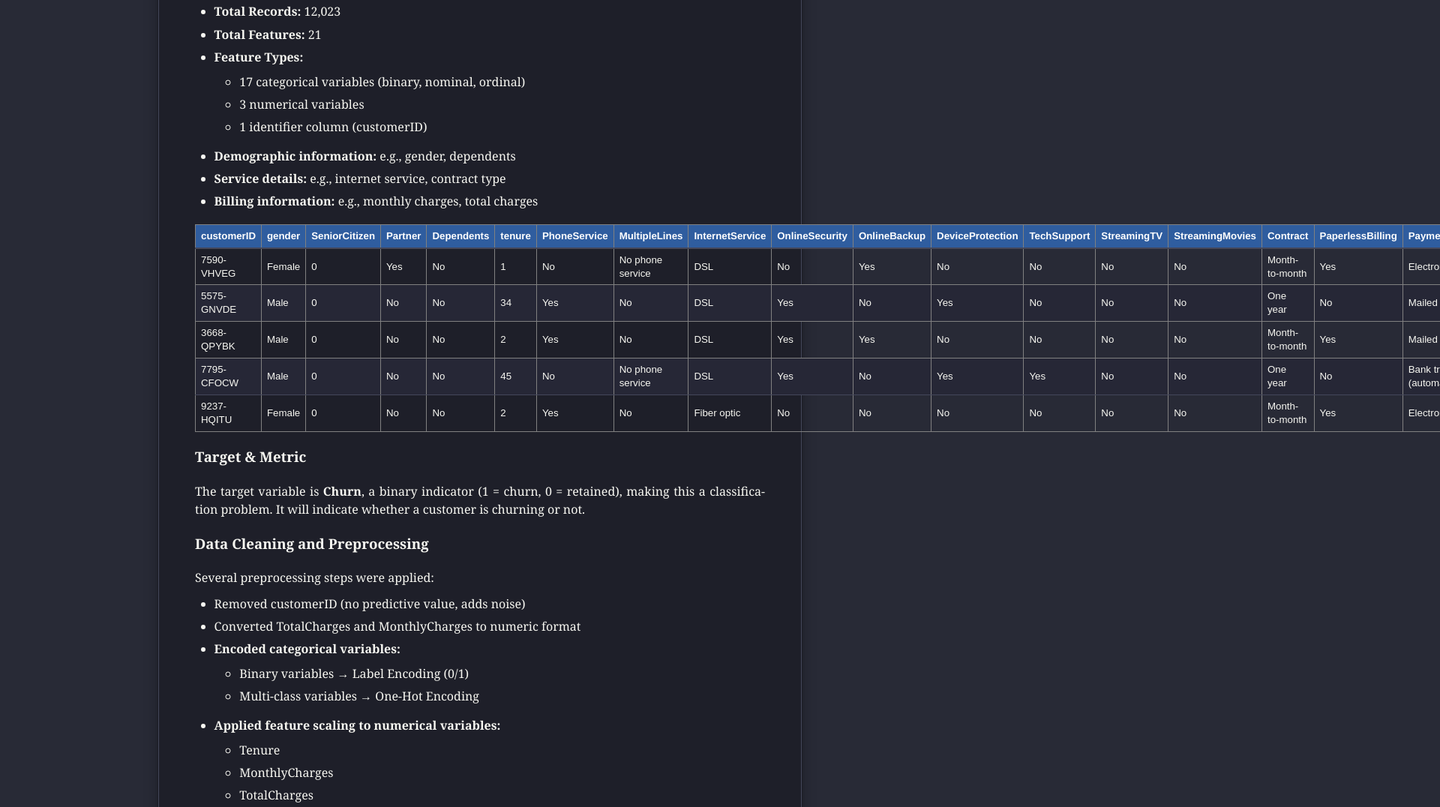
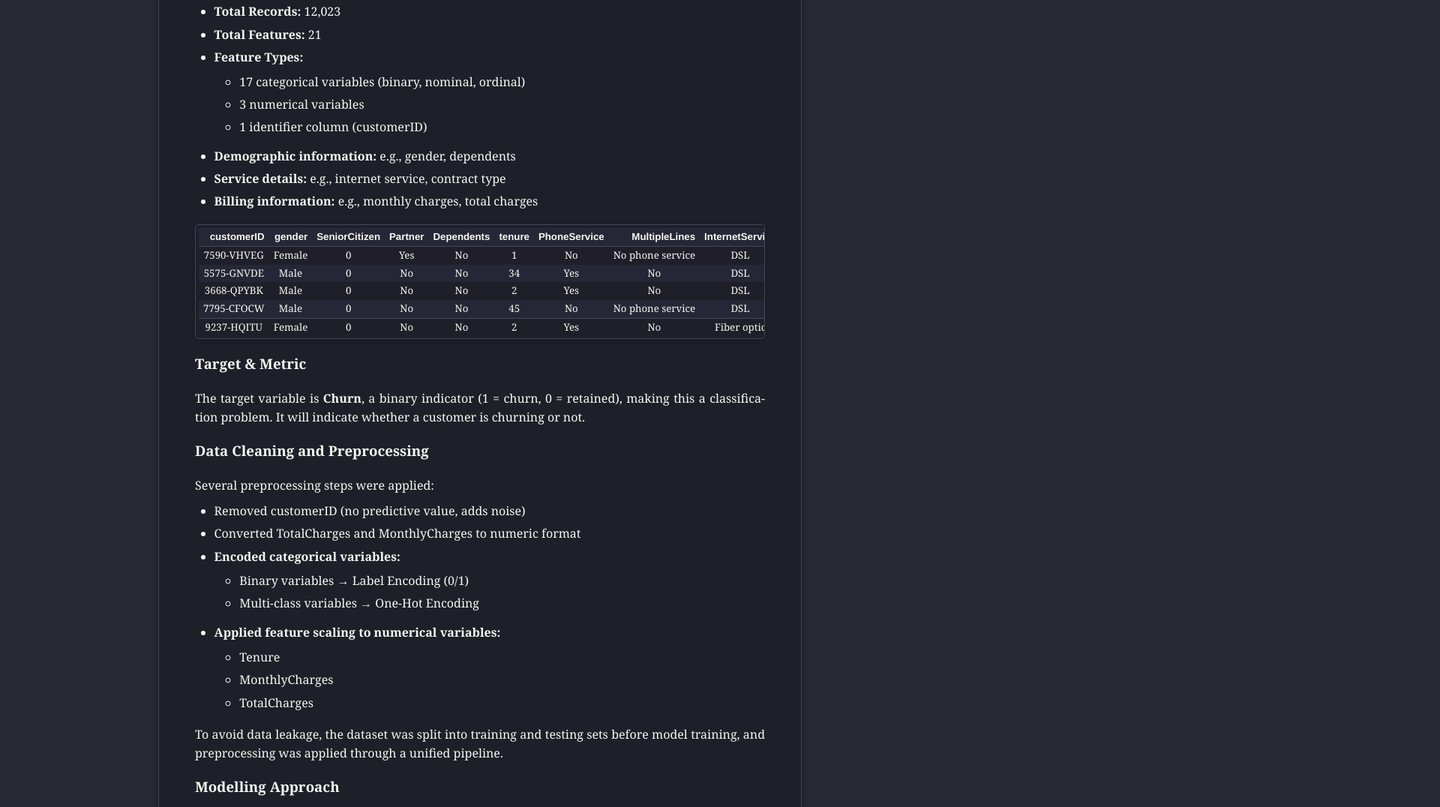
Before and after one commit to nishant1529/customer_churn_dashboard, a website: page index.html in a window 1280 px wide. Shown: the part 1457-2533 px from the top of the page at 75% size, 1920 px wide, since content can reach past the window. Drawn offline with Linux system fonts and the light colour scheme.

Commit message:
Update customer data table to a responsive layout
Replaced the old table with a new responsive table layout for customer data.

```diff
--- a/index.html
+++ b/index.html
@@ -217,155 +217,100 @@
                         <li><strong>Service details:</strong> e.g., internet service, contract type</li>
                         <li><strong>Billing information:</strong> e.g., monthly charges, total charges</li>
                     </ul>
-
-                    <table border="1" cellspacing="0" cellpadding="6" style="border-collapse: collapse; width: 100%; font-family: Arial, sans-serif;">
-                        <thead style="background-color: #2F5D9F; color: white;">
-                            <tr>
-                                <th>customerID</th>
-                                <th>gender</th>
-                                <th>SeniorCitizen</th>
-                                <th>Partner</th>
-                                <th>Dependents</th>
-                                <th>tenure</th>
-                                <th>PhoneService</th>
-                                <th>MultipleLines</th>
-                                <th>InternetService</th>
-                                <th>OnlineSecurity</th>
-                                <th>OnlineBackup</th>
-                                <th>DeviceProtection</th>
-                                <th>TechSupport</th>
-                                <th>StreamingTV</th>
-                                <th>StreamingMovies</th>
-                                <th>Contract</th>
-                                <th>PaperlessBilling</th>
-                                <th>PaymentMethod</th>
-                                <th>MonthlyCharges</th>
-                                <th>TotalCharges</th>
-                                <th>Churn</th>
+                    <div style="margin:1.1rem 0 0.2rem;">
+                      <figure style="margin:0 0 1.2rem; text-align:center;">
+                        <div style="overflow-x:auto; -webkit-overflow-scrolling:touch; border:1px solid var(--table-head-border); border-radius:4px; box-shadow:0 1px 4px rgba(0,0,0,0.25); padding:4px 4px 2px; background:var(--page-bg);">
+                        <table style="border-collapse:collapse; font-size:0.62rem; min-width:1000px; width:max-content; margin:0;">
+                            <thead>
+                                <tr style="background:var(--table-stripe); border-bottom:1px solid var(--table-head-border); text-align:right;">
+                                    <th style="padding:3px 6px;">customerID</th><th style="padding:3px 6px;">gender</th>
+                                    <th style="padding:3px 6px;">SeniorCitizen</th><th style="padding:3px 6px;">Partner</th>
+                                    <th style="padding:3px 6px;">Dependents</th><th style="padding:3px 6px;">tenure</th>
+                                    <th style="padding:3px 6px;">PhoneService</th><th style="padding:3px 6px;">MultipleLines</th>
+                                    <th style="padding:3px 6px;">InternetService</th><th style="padding:3px 6px;">OnlineSecurity</th>
+                                    <th style="padding:3px 6px;">OnlineBackup</th><th style="padding:3px 6px;">DeviceProtection</th>
+                                    <th style="padding:3px 6px;">TechSupport</th><th style="padding:3px 6px;">StreamingTV</th>
+                                    <th style="padding:3px 6px;">StreamingMovies</th><th style="padding:3px 6px;">Contract</th>
+                                    <th style="padding:3px 6px;">PaperlessBilling</th><th style="padding:3px 6px;">PaymentMethod</th>
+                                    <th style="padding:3px 6px;">MonthlyCharges</th><th style="padding:3px 6px;">TotalCharges</th>
+                                    <th style="padding:3px 6px;">Churn</th>
                                 </tr>
                             </thead>
                             <tbody>
                                 <tr>
-                                <td>7590-VHVEG</td>
-                                <td>Female</td>
-                                <td>0</td>
-                                <td>Yes</td>
-                                <td>No</td>
-                                <td>1</td>
-                                <td>No</td>
-                                <td>No phone service</td>
-                                <td>DSL</td>
-                                <td>No</td>
-                                <td>Yes</td>
-                                <td>No</td>
-                                <td>No</td>
-                                <td>No</td>
-                                <td>No</td>
-                                <td>Month-to-month</td>
-                                <td>Yes</td>
-                                <td>Electronic check</td>
-                                <td>29.85</td>
-                                <td>29.85</td>
-                                <td>No</td>
+                                    <td style="padding:3px 6px;">7590-VHVEG</td> <td style="padding:3px 6px;">Female</td>
+                                    <td style="padding:3px 6px;">0</td> <td style="padding:3px 6px;">Yes</td>
+                                    <td style="padding:3px 6px;">No</td> <td style="padding:3px 6px;">1</td>
+                                    <td style="padding:3px 6px;">No</td> <td style="padding:3px 6px;">No phone service</td>
+                                    <td style="padding:3px 6px;">DSL</td><td style="padding:3px 6px;">No</td>
+                                    <td style="padding:3px 6px;">Yes</td><td style="padding:3px 6px;">No</td>
+                                    <td style="padding:3px 6px;">No</td><td style="padding:3px 6px;">No</td>
+                                    <td style="padding:3px 6px;">No</td><td style="padding:3px 6px;">Month-to-month</td>
+                                    <td style="padding:3px 6px;">Yes</td><td style="padding:3px 6px;">Electronic check</td>
+                                    <td style="padding:3px 6px;">29.85</td><td style="padding:3px 6px;">29.85</td>
+                                    <td style="padding:3px 6px;">No</td>
                                 </tr>
 
                                 <tr>
-                                <td>5575-GNVDE</td>
-                                <td>Male</td>
-                                <td>0</td>
-                                <td>No</td>
-                                <td>No</td>
-                                <td>34</td>
-                                <td>Yes</td>
-                                <td>No</td>
-                                <td>DSL</td>
-                                <td>Yes</td>
-                                <td>No</td>
-                                <td>Yes</td>
-                                <td>No</td>
-                                <td>No</td>
-                                <td>No</td>
-                                <td>One year</td>
-                                <td>No</td>
-                                <td>Mailed check</td>
-                                <td>56.95</td>
-                                <td>1889.5</td>
-                                <td>No</td>
+                                    <td style="padding:3px 6px;">5575-GNVDE</td><td style="padding:3px 6px;">Male</td>
+                                    <td style="padding:3px 6px;">0</td><td style="padding:3px 6px;">No</td>
+                                    <td style="padding:3px 6px;">No</td><td style="padding:3px 6px;">34</td>
+                                    <td style="padding:3px 6px;">Yes</td><td style="padding:3px 6px;">No</td>
+                                    <td style="padding:3px 6px;">DSL</td><td style="padding:3px 6px;">Yes</td>
+                                    <td style="padding:3px 6px;">No</td><td style="padding:3px 6px;">Yes</td>
+                                    <td style="padding:3px 6px;">No</td><td style="padding:3px 6px;">No</td>
+                                    <td style="padding:3px 6px;">No</td><td style="padding:3px 6px;">One year</td>
+                                    <td style="padding:3px 6px;">No</td><td style="padding:3px 6px;">Mailed check</td>
+                                    <td style="padding:3px 6px;">56.95</td><td style="padding:3px 6px;">1889.5</td>
+                                    <td style="padding:3px 6px;">No</td>
                                 </tr>
 
                                 <tr>
-                                <td>3668-QPYBK</td>
-                                <td>Male</td>
-                                <td>0</td>
-                                <td>No</td>
-                                <td>No</td>
-                                <td>2</td>
-                                <td>Yes</td>
-                                <td>No</td>
-                                <td>DSL</td>
-                                <td>Yes</td>
-                                <td>Yes</td>
-                                <td>No</td>
-                                <td>No</td>
-                                <td>No</td>
-                                <td>No</td>
-                                <td>Month-to-month</td>
-                                <td>Yes</td>
-                                <td>Mailed check</td>
-                                <td>53.85</td>
-                                <td>108.15</td>
-                                <td>Yes</td>
+                                    <td style="padding:3px 6px;">3668-QPYBK</td><td style="padding:3px 6px;">Male</td>
+                                    <td style="padding:3px 6px;">0</td><td style="padding:3px 6px;">No</td>
+                                    <td style="padding:3px 6px;">No</td><td style="padding:3px 6px;">2</td>
+                                    <td style="padding:3px 6px;">Yes</td><td style="padding:3px 6px;">No</td>
+                                    <td style="padding:3px 6px;">DSL</td><td style="padding:3px 6px;">Yes</td>
+                                    <td style="padding:3px 6px;">Yes</td><td style="padding:3px 6px;">No</td>
+                                    <td style="padding:3px 6px;">No</td><td style="padding:3px 6px;">No</td>
+                                    <td style="padding:3px 6px;">No</td><td style="padding:3px 6px;">Month-to-month</td>
+                                    <td style="padding:3px 6px;">Yes</td><td style="padding:3px 6px;">Mailed check</td>
+                                    <td style="padding:3px 6px;">53.85</td><td style="padding:3px 6px;">108.15</td>
+                                    <td style="padding:3px 6px;">Yes</td>
                                 </tr>
 
                                 <tr>
-                                <td>7795-CFOCW</td>
-                                <td>Male</td>
-                                <td>0</td>
-                                <td>No</td>
-                                <td>No</td>
-                                <td>45</td>
-                                <td>No</td>
-                                <td>No phone service</td>
-                                <td>DSL</td>
-                                <td>Yes</td>
-                                <td>No</td>
-                                <td>Yes</td>
-                                <td>Yes</td>
-                                <td>No</td>
-                                <td>No</td>
-                                <td>One year</td>
-                                <td>No</td>
-                                <td>Bank transfer (automatic)</td>
-                                <td>42.3</td>
-                                <td>1840.75</td>
-                                <td>No</td>
+                                    <td style="padding:3px 6px;">7795-CFOCW</td><td style="padding:3px 6px;">Male</td>
+                                    <td style="padding:3px 6px;">0</td><td style="padding:3px 6px;">No</td>
+                                    <td style="padding:3px 6px;">No</td><td style="padding:3px 6px;">45</td>
+                                    <td style="padding:3px 6px;">No</td><td style="padding:3px 6px;">No phone service</td>
+                                    <td style="padding:3px 6px;">DSL</td><td style="padding:3px 6px;">Yes</td>
+                                    <td style="padding:3px 6px;">No</td><td style="padding:3px 6px;">Yes</td>
+                                    <td style="padding:3px 6px;">Yes</td><td style="padding:3px 6px;">No</td>
+                                    <td style="padding:3px 6px;">No</td><td style="padding:3px 6px;">One year</td>
+                                    <td style="padding:3px 6px;">No</td><td style="padding:3px 6px;">Bank transfer (automatic)</td>
+                                    <td style="padding:3px 6px;">42.3</td><td style="padding:3px 6px;">1840.75</td>
+                                    <td style="padding:3px 6px;">No</td>
                                 </tr>
 
                                 <tr>
-                                <td>9237-HQITU</td>
-                                <td>Female</td>
-                                <td>0</td>
-                                <td>No</td>
-                                <td>No</td>
-                                <td>2</td>
-                                <td>Yes</td>
-                                <td>No</td>
-                                <td>Fiber optic</td>
-                                <td>No</td>
-                                <td>No</td>
-                                <td>No</td>
-                                <td>No</td>
-                                <td>No</td>
-                                <td>No</td>
-                                <td>Month-to-month</td>
-                                <td>Yes</td>
-                                <td>Electronic check</td>
-                                <td>70.7</td>
-                                <td>151.65</td>
-                                <td>Yes</td>
+                                    <td style="padding:3px 6px;">9237-HQITU</td><td style="padding:3px 6px;">Female</td>
+                                    <td style="padding:3px 6px;">0</td><td style="padding:3px 6px;">No</td>
+                                    <td style="padding:3px 6px;">No</td><td style="padding:3px 6px;">2</td>
+                                    <td style="padding:3px 6px;">Yes</td><td style="padding:3px 6px;">No</td>
+                                    <td style="padding:3px 6px;">Fiber optic</td><td style="padding:3px 6px;">No</td>
+                                    <td style="padding:3px 6px;">No</td><td style="padding:3px 6px;">No</td>
+                                    <td style="padding:3px 6px;">No</td><td style="padding:3px 6px;">No</td>
+                                    <td style="padding:3px 6px;">No</td><td style="padding:3px 6px;">Month-to-month</td>
+                                    <td style="padding:3px 6px;">Yes</td><td style="padding:3px 6px;">Electronic check</td>
+                                    <td style="padding:3px 6px;">70.7</td><td style="padding:3px 6px;">151.65</td>
+                                    <td style="padding:3px 6px;">Yes</td>
                                 </tr>
                             </tbody>
                          </table>
+                       </div>
+                      </figure>
+                    </div>
                 </div>
 
                 <!-- Target & Metric -->
```
Lines whose indentation alone changed are shown as unchanged.
